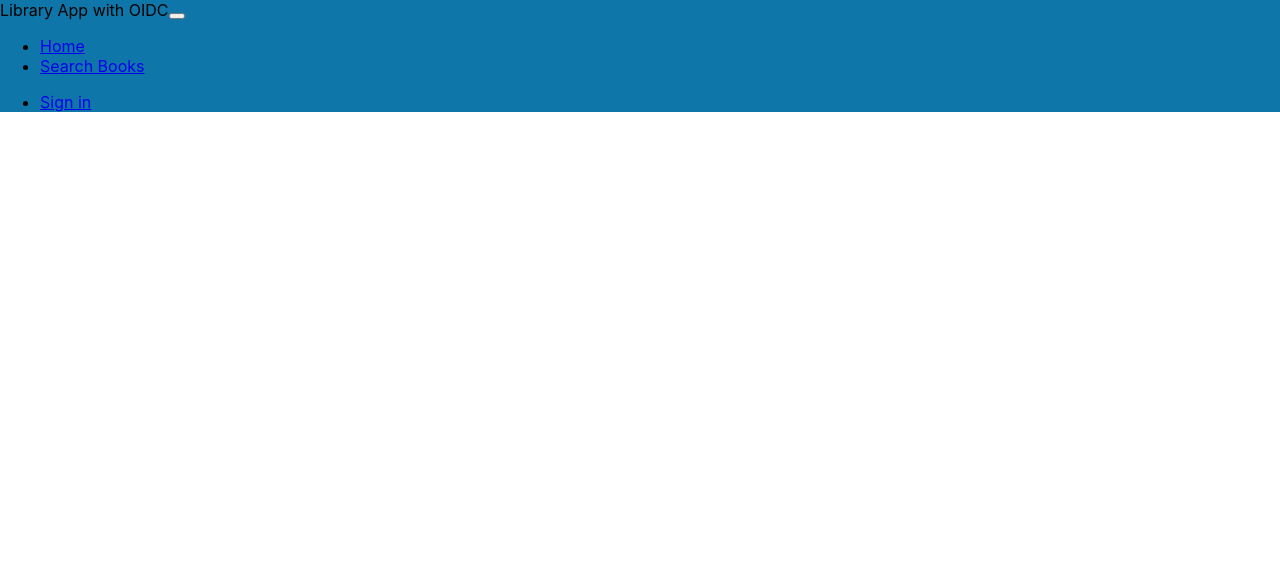
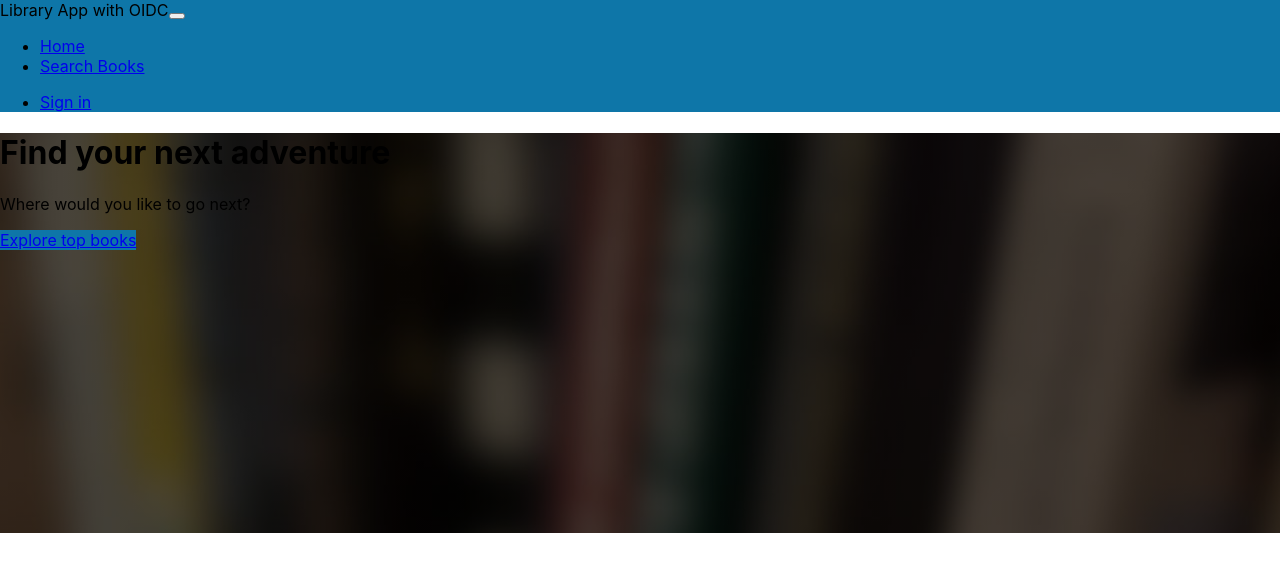
Before and after one commit to OptimusWall-E/library-app, a React (Create React App) app in the folder 03-frontend/react-library/: page / in a window 1280 px wide. Shown: the top 572 px of the page. Built offline with nearby package versions, Linux system fonts and the light colour scheme; the HTML template or start-up script is replaced by a standard one.

Commit message:
Added ExploreTopBooks header component on homepage

```diff
--- a/03-frontend/react-library/src/App.tsx
+++ b/03-frontend/react-library/src/App.tsx
@@ -1,10 +1,14 @@
 import React from 'react';
 import './App.css';
-import {Navbar} from './Layouts/NavbarAndFooter/Navbar';
+import { Navbar } from './Layouts/NavbarAndFooter/Navbar';
+import { ExploreTopBooks } from './Layouts/HomePage/ExploreTopBooks';
 
 function App() {
   return (
-    <Navbar/>
+    <div>
+      <Navbar/>
+      <ExploreTopBooks/>
+    </div>
   );
 }
 
--- /dev/null
+++ b/03-frontend/react-library/src/Layouts/HomePage/ExploreTopBooks.tsx
@@ -0,0 +1,15 @@
+export const ExploreTopBooks = () => {
+  return(
+    <div className= 'p-5 mb-4 bg-dark header'>
+      <div className='container-fluid py-5 text-white d-flex justify-content-center align-items-center'>
+        <div>
+          <h1 className='display-5 fw-bold'>Find your next adventure</h1>
+          <p className='col-md-8 fs-4'>Where would you like to go next?</p>
+          <a className='btn main-color btn-lg text-white' type='button' href='#'>
+            Explore top books
+          </a>
+        </div>
+      </div>
+    </div>
+  );
+}
```
